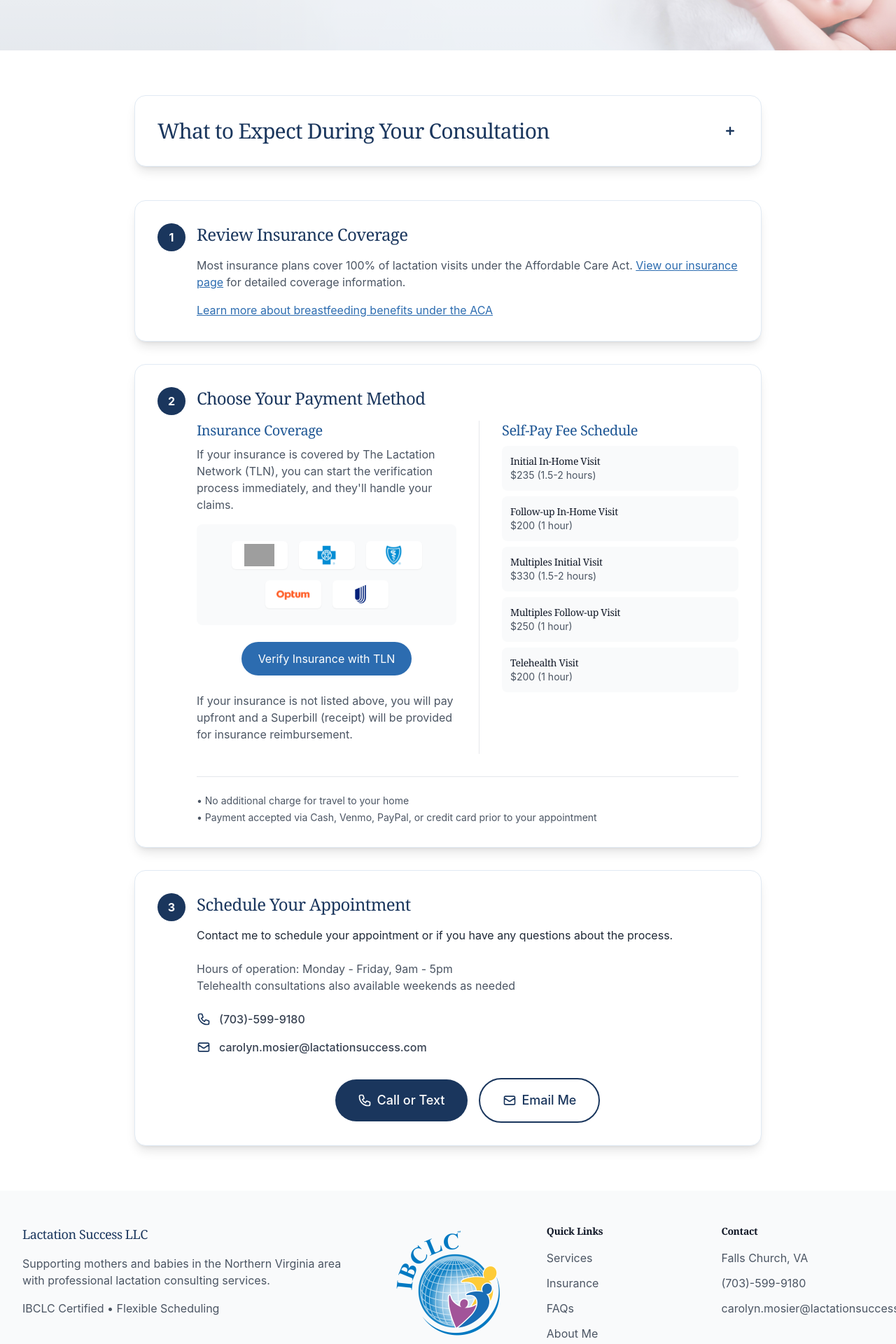
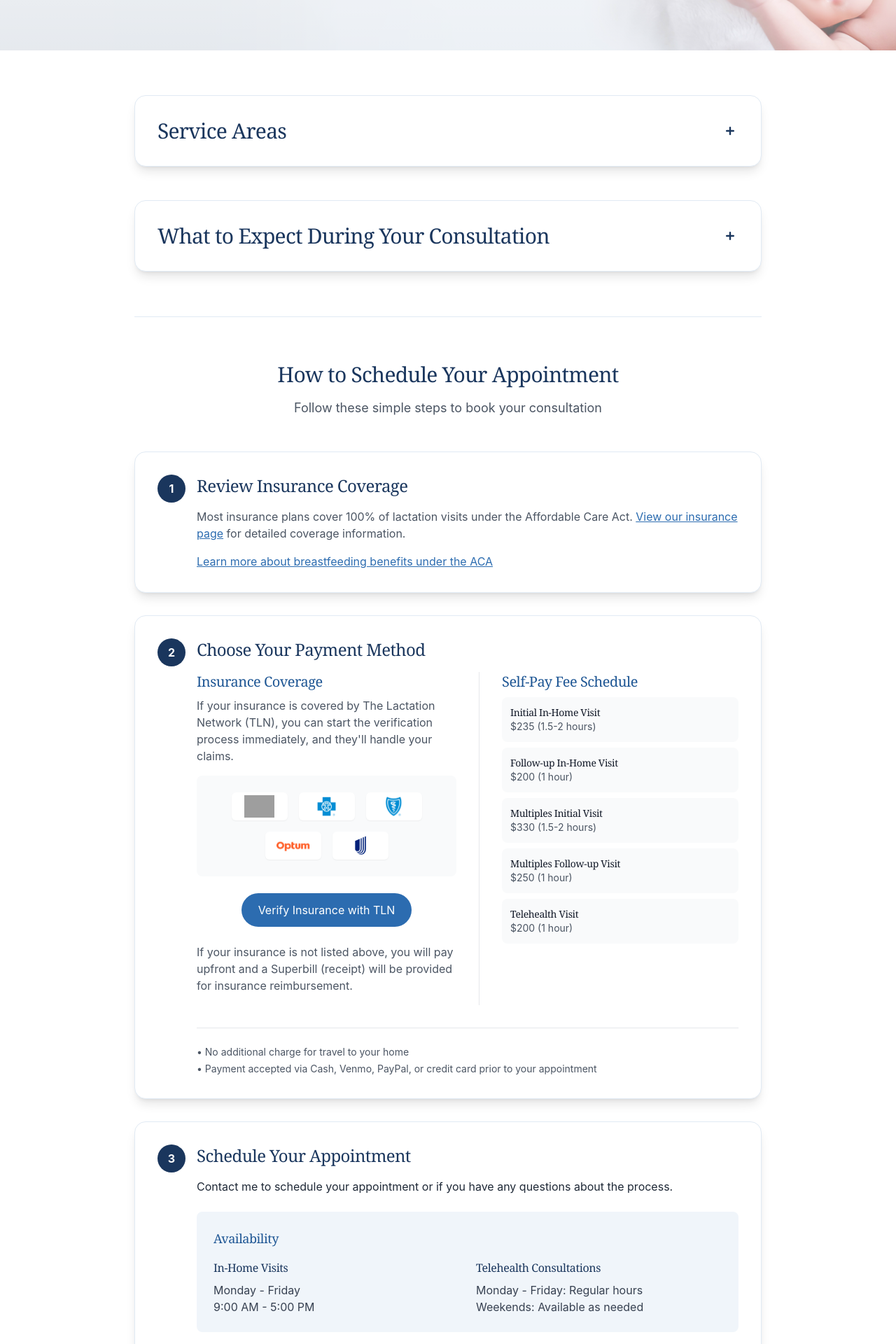
Before and after one commit to JoshuaMosier/lactation-success-site, a SvelteKit app: page /appointments in a window 1280 px wide. Shown: the part 300-2220 px from the top of the page at 70% size. Built offline with nearby package versions, Linux system fonts and the light colour scheme; grey boxes are pictures that could not be loaded.

Commit message:
enhanced appointments page

```diff
--- a/src/routes/appointments/+page.svelte
+++ b/src/routes/appointments/+page.svelte
@@ -1,15 +1,85 @@
+<script context="module" lang="ts">
+  // Declare Leaflet types
+  declare const L: {
+    map: (id: string) => any;
+    tileLayer: (url: string, options: any) => any;
+    marker: (coords: [number, number]) => any;
+    circle: (coords: [number, number], options: any) => any;
+  };
+</script>
+
 <script lang="ts">
   // Add expanding section functionality
   let isExpanded = false;
+  let isServiceAreaExpanded = false;
 
   function toggleExpand() {
     isExpanded = !isExpanded;
+  }
+
+  function toggleServiceArea() {
+    isServiceAreaExpanded = !isServiceAreaExpanded;
+  }
+
+  // Map initialization
+  import { onMount } from 'svelte';
+
+  let map: any;
+
+  function initializeMap() {
+    if (map) {
+      map.remove();
+    }
+
+    // Falls Church, VA coordinates
+    const fallsChurch: [number, number] = [38.882334, -77.171091];
+
+    // Create the map centered on Falls Church
+    map = L.map('map').setView(fallsChurch, 9);
+
+    // Add OpenStreetMap tiles
+    L.tileLayer('https://{s}.tile.openstreetmap.org/{z}/{x}/{y}.png', {
+      maxZoom: 19,
+      attribution: '© OpenStreetMap contributors'
+    }).addTo(map);
+
+    // Add a marker for Falls Church
+    L.marker(fallsChurch)
+      .bindPopup('Falls Church, VA - Service Area Center')
+      .addTo(map);
+
+    // Add a 25-mile radius circle (converted to meters)
+    const radius = 25 * 1609.34; // Convert miles to meters
+    L.circle(fallsChurch, {
+      color: '#1e3a8a', // blue-900
+      fillColor: '#1e3a8a',
+      fillOpacity: 0.1,
+      weight: 2,
+      radius: radius
+    }).addTo(map);
+  }
+
+  onMount(() => {
+    // Cleanup on component destruction
+    return () => {
+      if (map) {
+        map.remove();
+      }
+    };
+  });
+
+  // Watch for changes in isServiceAreaExpanded
+  $: if (isServiceAreaExpanded) {
+    // Need to wait for the DOM to update
+    setTimeout(initializeMap, 0);
   }
 </script>
 
 <svelte:head>
   <title>Schedule an Appointment - Lactation Success LLC</title>
   <meta name="description" content="Schedule a lactation consultation with Carolyn Mosier APRN, IBCLC, RLC. Offering in-home visits and telehealth appointments in Northern Virginia." />
+  <link rel="stylesheet" href="https://unpkg.com/leaflet@1.9.4/dist/leaflet.css" integrity="sha256-p4NxAoJBhIIN+hmNHrzRCf9tD/miZyoHS5obTRR9BMY=" crossorigin="" />
+  <script src="https://unpkg.com/leaflet@1.9.4/dist/leaflet.js" integrity="sha256-20nQCchB9co0qIjJZRGuk2/Z9VM+kNiyxNV1lvTlZBo=" crossorigin=""></script>
 </svelte:head>
 
 <!-- Header -->
@@ -28,6 +98,35 @@
 <section class="py-16 bg-white">
   <div class="max-w-7xl mx-auto px-4 sm:px-6 lg:px-8">
     <div class="max-w-4xl mx-auto">
+      <!-- Service Area Map -->
+      <div class="bg-white rounded-2xl shadow-lg border border-blue-100 p-8 mb-12 hover:shadow-xl transition-shadow duration-200">
+        <button
+          class="w-full text-left focus:outline-none"
+          on:click={toggleServiceArea}
+        >
+          <div class="flex items-center justify-between">
+            <h2 class="text-3xl font-serif text-blue-900">Service Areas</h2>
+            <span class="ml-6 flex-shrink-0">
+              {#if isServiceAreaExpanded}
+                <svg class="h-6 w-6 text-blue-900" viewBox="0 0 20 20" fill="currentColor">
+                  <path fill-rule="evenodd" d="M5 10a1 1 0 011-1h8a1 1 0 110 2H6a1 1 0 01-1-1z" clip-rule="evenodd" />
+                </svg>
+              {:else}
+                <svg class="h-6 w-6 text-blue-900" viewBox="0 0 20 20" fill="currentColor">
+                  <path fill-rule="evenodd" d="M10 5a1 1 0 011 1v3h3a1 1 0 110 2h-3v3a1 1 0 11-2 0v-3H6a1 1 0 110-2h3V6a1 1 0 011-1z" clip-rule="evenodd" />
+                </svg>
+              {/if}
+            </span>
+          </div>
+        </button>
+        {#if isServiceAreaExpanded}
+          <div class="mt-6">
+            <p class="text-gray-600 mb-6">I provide in-home consultations within approximately 25 miles of Falls Church, Virginia. Telehealth consultations are available throughout Northern Virginia.</p>
+            <div class="relative w-full h-[400px] rounded-lg overflow-hidden" id="map"></div>
+          </div>
+        {/if}
+      </div>
+
       <!-- Expandable What to Expect Section -->
       <div class="bg-white rounded-2xl shadow-lg border border-blue-100 p-8 mb-12 hover:shadow-xl transition-shadow duration-200">
         <button
@@ -63,6 +162,15 @@
             </ul>
           </div>
         {/if}
+      </div>
+
+      <!-- Section Break -->
+      <div class="border-t border-blue-100 my-16"></div>
+
+      <!-- Scheduling Steps Header -->
+      <div class="text-center mb-12">
+        <h2 class="text-3xl font-serif text-blue-900">How to Schedule Your Appointment</h2>
+        <p class="mt-4 text-lg text-gray-600">Follow these simple steps to book your consultation</p>
       </div>
 
       <!-- Scheduling Steps -->
@@ -189,9 +297,24 @@
               <p class="text-gray-800 mb-6">
                 Contact me to schedule your appointment or if you have any questions about the process.
               </p>
-              <p class="text-gray-600">Hours of operation: Monday - Friday, 9am - 5pm</p>
-              <p class="text-gray-600">Telehealth consultations also available weekends as needed</p>
-              <br>
+
+              <!-- Availability Info -->
+              <div class="bg-blue-50 rounded-lg p-6 mb-8">
+                <h4 class="text-lg font-serif text-blue-800 mb-4">Availability</h4>
+                <div class="grid md:grid-cols-2 gap-6">
+                  <div>
+                    <h5 class="font-medium text-blue-900 mb-2">In-Home Visits</h5>
+                    <p class="text-gray-700">Monday - Friday</p>
+                    <p class="text-gray-700">9:00 AM - 5:00 PM</p>
+                  </div>
+                  <div>
+                    <h5 class="font-medium text-blue-900 mb-2">Telehealth Consultations</h5>
+                    <p class="text-gray-700">Monday - Friday: Regular hours</p>
+                    <p class="text-gray-700">Weekends: Available as needed</p>
+                  </div>
+                </div>
+              </div>
+
               <!-- Contact Information -->
               <div class="mb-8 space-y-4 max-w-full">
                 <div class="flex items-start sm:items-center text-gray-700">
```
